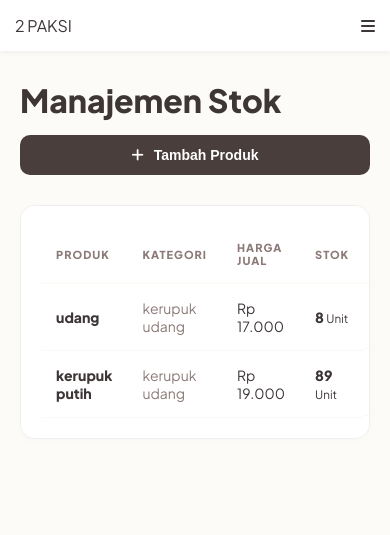
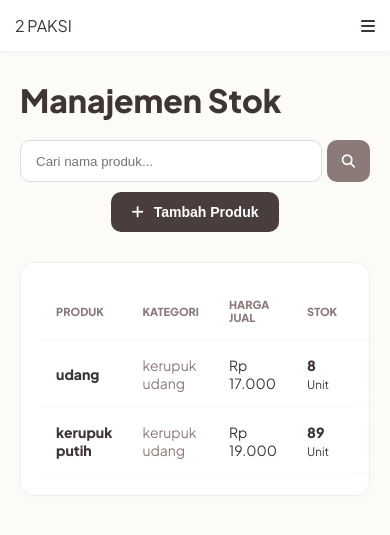
Before and after one commit to maulanaBakar/proyek1_kelompok3, a PHP site: page /stok.php in a window 390 px wide. Shown: the top 535 px of the page. Run offline with PHP 8.4, Linux system fonts and the light colour scheme; a user stored in the database is signed in; data comes from the database, SQL or seed files in the repository.

Commit message:
perubahan pada file stok.php dan stok.css untuk menambahkan fitur pencarian produk dan memperbaiki tampilan header halaman manajemen stok.``

```diff
--- a/stok.css
+++ b/stok.css
@@ -1,11 +1,20 @@
-/* Style Tambahan Khusus Halaman Stok */
+/* --- Global & Header --- */
 .header-halaman {
   display: flex;
   justify-content: space-between;
   align-items: center;
   margin-bottom: 30px;
+  flex-wrap: wrap;
+  gap: 20px;
 }
 
+.header-actions {
+  display: flex;
+  gap: 10px;
+  align-items: center;
+}
+
+/* --- Tombol Tambah --- */
 .btn-tambah {
   background: var(--cokelat-tua);
   color: white;
@@ -27,7 +36,42 @@
   transform: translateY(-2px);
 }
 
-/* Table Style */
+/* --- Search Box --- */
+.search-box {
+  display: flex;
+  gap: 5px;
+  align-items: center;
+}
+
+.search-box input {
+  padding: 10px 15px;
+  border-radius: 10px;
+  border: 1px solid #ddd;
+  outline: none;
+  width: 250px;
+  height: 42px;
+}
+
+.search-box input:focus {
+  border-color: var(--cokelat-tua);
+}
+
+.btn-cari {
+  background: var(--teks-abu);
+  color: white;
+  padding: 0 15px;
+  height: 42px;
+  border-radius: 10px;
+  border: none;
+  cursor: pointer;
+  transition: 0.3s;
+}
+
+.btn-cari:hover {
+  background: var(--teks-gelap);
+}
+
+/* --- Table & Aksi --- */
 .tabel-wadah {
   background: white;
   padding: 20px;
@@ -41,17 +85,14 @@ table {
   width: 100%;
   border-collapse: collapse;
 }
-
 th {
   text-align: left;
   padding: 15px;
   font-size: 11px;
   color: var(--teks-abu);
   text-transform: uppercase;
-  letter-spacing: 1px;
   border-bottom: 2px solid var(--putih-tulang);
 }
-
 td {
   padding: 15px;
   font-size: 14px;
@@ -72,7 +113,24 @@ td {
   color: white;
 }
 
-/* Modal Style */
+.tombol-hapus-teks {
+  background: #fff0f0;
+  color: #e74c3c;
+  padding: 8px 15px;
+  border-radius: 8px;
+  font-size: 12px;
+  font-weight: 700;
+  text-decoration: none;
+  border: 1px solid #fadbd8;
+  transition: 0.3s;
+}
+
+.tombol-hapus-teks:hover {
+  background: #e74c3c;
+  color: white;
+}
+
+/* --- Modal --- */
 .modal-bg {
   position: fixed;
   top: 0;
@@ -80,13 +138,12 @@ td {
   width: 100%;
   height: 100%;
   background: rgba(0, 0, 0, 0.5);
-  display: none; /* Default sembunyi */
+  display: none;
   align-items: center;
   justify-content: center;
   z-index: 2000;
   backdrop-filter: blur(4px);
 }
-
 .modal-konten {
   background: white;
   width: 95%;
@@ -95,7 +152,6 @@ td {
   overflow: hidden;
   animation: slideDown 0.3s ease;
 }
-
 @keyframes slideDown {
   from {
     transform: translateY(-20px);
@@ -106,7 +162,6 @@ td {
     opacity: 1;
   }
 }
-
 .modal-head {
   background: var(--cokelat-tua);
   color: var(--cokelat-muda);
@@ -115,11 +170,9 @@ td {
   justify-content: space-between;
   align-items: center;
 }
-
 .modal-body {
   padding: 25px;
 }
-
 .input-grup {
   margin-bottom: 15px;
 }
@@ -136,10 +189,8 @@ td {
   border-radius: 10px;
   border: 1px solid #eee;
   outline: none;
-  font-family: inherit;
   font-size: 14px;
 }
-
 .btn-simpan {
   width: 100%;
   padding: 12px;
@@ -150,41 +201,22 @@ td {
   font-weight: 700;
   cursor: pointer;
   margin-top: 10px;
-  transition: 0.3s;
 }
 
-.btn-simpan:hover {
-  background: var(--teks-gelap);
-}
-
-/* Dekorasi untuk teks hapus */
-.tombol-hapus-teks {
-  background: #fff0f0; /* Latar belakang merah muda lembut */
-  color: #e74c3c; /* Warna teks merah */
-  padding: 8px 15px;
-  border-radius: 8px;
-  font-size: 12px;
-  font-weight: 700;
-  text-decoration: none;
-  transition: 0.3s;
-  border: 1px solid #fadbd8;
-}
-
-.tombol-hapus-teks:hover {
-  background: #e74c3c; /* Jadi merah saat di-hover */
-  color: white;
-  cursor: pointer;
-}
-
-/* Perbaikan Responsif untuk Tabel */
-@media (max-width: 900px) {
+/* --- Responsif --- */
+@media (max-width: 768px) {
   .header-halaman {
     flex-direction: column;
-    align-items: flex-start;
-    gap: 15px;
+    align-items: stretch;
   }
-  .btn-tambah {
+  .header-actions {
+    flex-direction: column;
     width: 100%;
-    justify-content: center;
+  }
+  .search-box {
+    width: 100%;
+  }
+  .search-box input {
+    width: 100%;
   }
 }
--- a/stok.php
+++ b/stok.php
@@ -60,11 +60,18 @@ if ($_SESSION['status'] != "login") {
     <main class="isi-halaman">
         <header class="header-halaman">
     <h1>Manajemen Stok</h1>
-            <button class="btn-tambah" onclick="bukaModal('tambah')">
+
+    <div class="header-actions">
+        <form action="stok.php" method="GET" class="search-box">
+            <input type="text" name="cari" placeholder="Cari nama produk..." value="<?= isset($_GET['cari']) ? htmlspecialchars($_GET['cari']) : '' ?>">
+            <button type="submit" class="btn-cari"><i class="fa-solid fa-search"></i></button>
+        </form>
+
+        <button class="btn-tambah" type="button" onclick="bukaModal('tambah')">
             <i class="fa-solid fa-plus"></i> Tambah Produk
         </button>
+    </div>
 </header>
-
         <div class="tabel-wadah">
             <table>
                 <thead>
@@ -78,7 +85,17 @@ if ($_SESSION['status'] != "login") {
                 </thead>
                 <tbody>
                     <?php
-                    $res = mysqli_query($koneksi, "SELECT * FROM produk");
+// Mengambil nilai pencarian
+$cari = isset($_GET['cari']) ? mysqli_real_escape_string($koneksi, $_GET['cari']) : '';
+
+// Membuat Query berdasarkan pencarian
+$sql = "SELECT * FROM produk";
+if ($cari != "") {
+    $sql .= " WHERE nama_produk LIKE '%$cari%' OR kategori LIKE '%$cari%'";
+}
+
+$res = mysqli_query($koneksi, $sql);
+
 while ($row = mysqli_fetch_assoc($res)):
 ?>
     <tr>
@@ -90,7 +107,6 @@ if ($_SESSION['status'] != "login") {
             <i class="fa-regular fa-pen-to-square aksi-edit" style="color: var(--cokelat-tua);"
                onclick="bukaModal('edit', '<?= $row['id_produk'] ?>', '<?= addslashes($row['nama_produk']) ?>', '<?= $row['stok'] ?>', '<?= addslashes($row['kategori']) ?>', '<?= $row['harga_satuan'] ?>')">
             </i>
-
             <a href="proses_stok.php?hapus=<?= $row['id_produk'] ?>"
                onclick="return confirm('Yakin ingin menghapus produk <?= addslashes($row['nama_produk']) ?>?')"
                class="tombol-hapus-teks">
@@ -134,6 +150,11 @@ if ($_SESSION['status'] != "login") {
                     <input type="number" name="harga_jual" id="mHarga" required>
                 </div>
 
+                <div class="input-grup">
+    <label>Foto Produk</label>
+    <input type="file" name="gambar_produk" accept="image/*">
+</div>
+
                 <button type="submit" name="save" class="btn-simpan" id="mBtn">Simpan Data</button>
             </form>
         </div>
```
Also changed, not shown: proses_stok.php (+27 -14 lines). Lines whose indentation alone changed are shown as unchanged.
